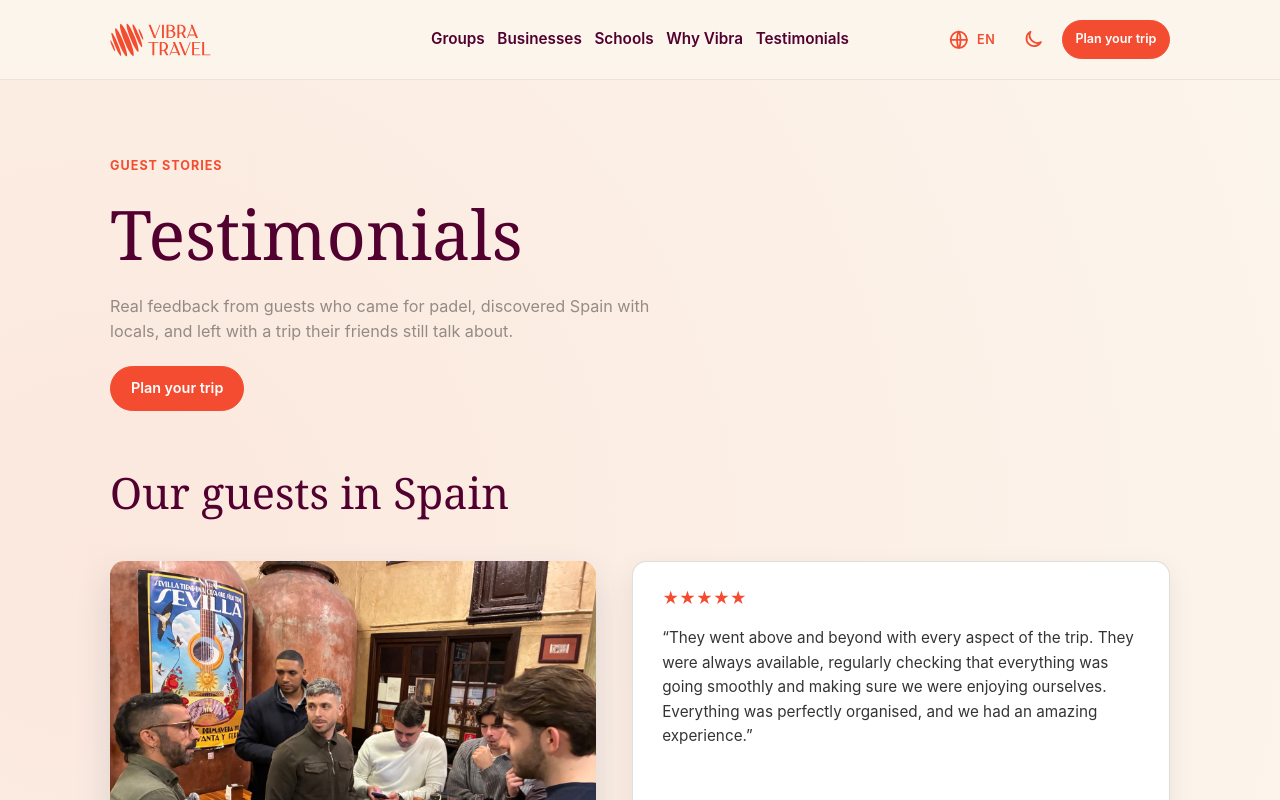
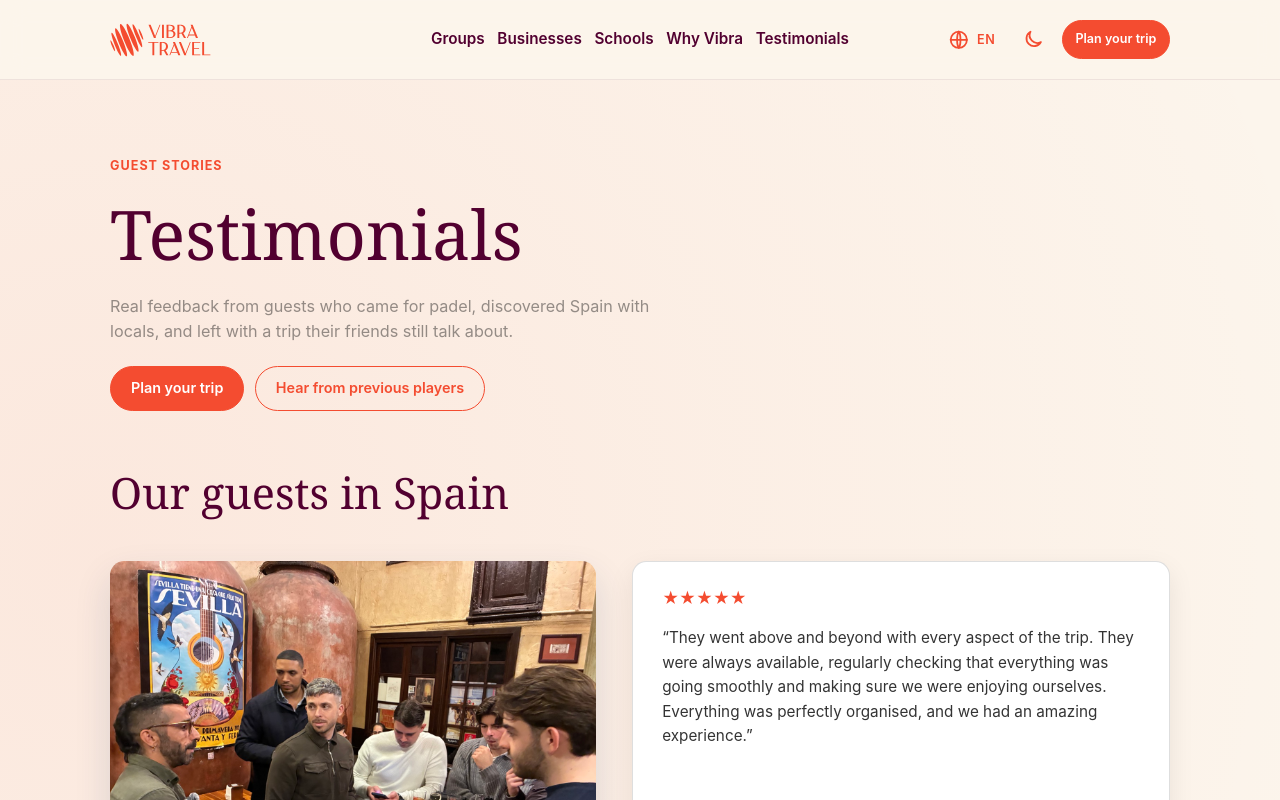
Before and after one commit to yahyafullstack01/vibra-travel-main, a Next.js app: page /testemonials in a window 1280 px wide. Shown: the top 800 px of the page. Built offline with nearby package versions, Linux system fonts and the light colour scheme; a web font is replaced by a local one.

Commit message:
add changges

```diff
--- a/components/Testemonials/Testemonials.module.css
+++ b/components/Testemonials/Testemonials.module.css
@@ -46,6 +46,7 @@
 }
 
 .cta {
+  display: inline-flex;
   align-items: center;
   background: var(--color-orange);
   border: 1px solid var(--color-orange);
@@ -57,12 +58,42 @@
   justify-content: center;
   line-height: 113%;
   padding: 10px 22px;
+  text-decoration: none;
   transition: all 0.3s ease-in-out;
 }
 
 .cta:hover {
   background: transparent;
   color: var(--color-orange);
+}
+
+.ctaRow {
+  display: flex;
+  flex-wrap: wrap;
+  align-items: center;
+  gap: 12px;
+}
+
+.ctaSecondary {
+  display: inline-flex;
+  align-items: center;
+  justify-content: center;
+  height: 50px;
+  padding: 10px 22px;
+  border-radius: 25px;
+  border: 1px solid var(--color-orange);
+  background: transparent;
+  color: var(--color-orange);
+  font-size: 16px;
+  font-weight: 600;
+  line-height: 113%;
+  text-decoration: none;
+  transition: all 0.3s ease-in-out;
+}
+
+.ctaSecondary:hover {
+  background: var(--color-orange);
+  color: var(--color-on-primary);
 }
 
 .stories {
@@ -204,6 +235,7 @@
 
 .videos {
   margin-top: 64px;
+  scroll-margin-top: 96px;
   display: flex;
   flex-direction: column;
   gap: 32px;
--- a/components/Testemonials/Testemonials.tsx
+++ b/components/Testemonials/Testemonials.tsx
@@ -25,9 +25,14 @@ export function Testemonials() {
           <p className={styles.eyebrow}>{t.eyebrow}</p>
           <h1 className={`${styles.title} cooper-font`}>{t.title}</h1>
           <p className={styles.intro}>{t.intro}</p>
-          <Link href="/contact" className={`nav-link ${styles.cta}`}>
-            {t.cta}
-          </Link>
+          <div className={styles.ctaRow}>
+            <Link href="/contact" className={`nav-link ${styles.cta}`}>
+              {t.cta}
+            </Link>
+            <a href="#video-testimonials" className={`nav-link ${styles.ctaSecondary}`}>
+              {t.videoCta}
+            </a>
+          </div>
         </header>
 
         <div className={styles.stories} aria-label={t.listLabel}>
@@ -99,7 +104,11 @@ export function Testemonials() {
           </div>
         ) : null}
 
-        <section className={styles.videos} aria-label={t.videoListLabel}>
+        <section
+          id="video-testimonials"
+          className={styles.videos}
+          aria-label={t.videoListLabel}
+        >
           <div className={styles.videosHeader}>
             <h2 className={`${styles.videoSectionTitle} cooper-font`}>
               {t.videoSectionTitle}
--- a/messages/merged/ar/nav-footer-home.json
+++ b/messages/merged/ar/nav-footer-home.json
@@ -248,6 +248,7 @@
     "title": "آراء المسافرين",
     "intro": "تعليقات حقيقية من ضيوف جاءوا من أجل البادل، واكتشفوا إسبانيا مع السكان المحليين، وعادوا بذكريات لا تزال تتحدث عنها.",
     "cta": "خطط رحلتك",
+    "videoCta": "اسمعوا من لاعبين سابقين",
     "photoSectionTitle": "ضيوفنا في إسبانيا",
     "listLabel": "آراء الضيوف",
     "items": [
--- a/messages/merged/en/nav-footer-home.json
+++ b/messages/merged/en/nav-footer-home.json
@@ -248,6 +248,7 @@
     "title": "Testimonials",
     "intro": "Real feedback from guests who came for padel, discovered Spain with locals, and left with a trip their friends still talk about.",
     "cta": "Plan your trip",
+    "videoCta": "Hear from previous players",
     "photoSectionTitle": "Our guests in Spain",
     "listLabel": "Guest testimonials",
     "items": [
--- a/messages/merged/en/story-contact-legal.json
+++ b/messages/merged/en/story-contact-legal.json
@@ -30,9 +30,10 @@
       {
         "title": "Places With Character",
         "paragraphs": [
-          "We carefully choose hotels that reflect the character of the places you're visiting and suit what your group is looking for.",
-          "In Sevilla, guests can stay at Casa Tomás, a beautifully restored traditional Andalusian townhouse in the heart of the old town. It offers an authentic and comfortable base, within walking distance of the city's historic streets, vibrant plazas and countless tapas bars.",
-          "In Barcelona, we work with carefully selected four-star hotels in great locations, giving your group a comfortable base to explore the city while enjoying access to some of the world's best padel facilities."
+          "We carefully choose accommodation that reflects the character of the places you're visiting and suits what your group is looking for.",
+          "Every trip is personalised, and we can source the accommodation that best suits your group - from boutique hotels and apartments to private city houses and villas.",
+          "In Sevilla, we have a partnership with Casa Tomás, a beautifully restored traditional Andalusian townhouse in the heart of the old town. It offers an authentic and comfortable base, within walking distance of the city's historic streets, vibrant plazas and countless tapas bars.",
+          "In Barcelona, we work with carefully selected hotels in great locations, giving your group a comfortable base to explore the city while enjoying access to some of the world's best padel facilities."
         ]
       },
       {
@@ -49,8 +50,8 @@
           "The best moments on our trips often happen when the padel finishes.",
           "One afternoon might end with wine tasting at L'Olivera, a beautiful vineyard hidden inside Barcelona's Collserola Natural Park, sharing local wines as the sun sets over the vineyards.",
           "Another evening could see you watching Sevilla FC or Real Betis with passionate local supporters before heading for tapas in neighbourhood bars that most visitors never discover.",
-          "Depending on the time of year, we might take you to a traditional village festival, a beach sardinada (sardine festival) on the Catalan coast, a flamenco performance, a local food market or a family-run winery.",
-          "No two trips are exactly the same because Spain is constantly celebrating something."
+          "Depending on the time of year, we might take you to a traditional village festival, the Carnival of Cádiz, a beach sardinada (sardine festival) on the Catalan coast, a flamenco performance or a local food market. Or, if you time it right, you could find yourself covered in tomatoes at La Tomatina in Valencia — the world's biggest food fight.",
+          "No two trips are exactly the same because Spain is constantly celebrating something. From major festivals to small local traditions, we build these experiences around your group and the time of year you visit."
         ]
       },
       {
--- a/messages/merged/es/nav-footer-home.json
+++ b/messages/merged/es/nav-footer-home.json
@@ -248,6 +248,7 @@
     "title": "Testimonios",
     "intro": "Opiniones reales de viajeros que vinieron por el pádel, descubrieron España con gente local y se llevaron un viaje del que todavía hablan.",
     "cta": "Planifica tu viaje",
+    "videoCta": "Escucha a jugadores anteriores",
     "photoSectionTitle": "Nuestros huéspedes en España",
     "listLabel": "Testimonios de viajeros",
     "items": [
--- a/messages/merged/fr/nav-footer-home.json
+++ b/messages/merged/fr/nav-footer-home.json
@@ -248,6 +248,7 @@
     "title": "Témoignages",
     "intro": "Des retours réels de voyageurs venus pour le padel, qui ont découvert l'Espagne avec des locaux et sont repartis avec un voyage dont ils parlent encore.",
     "cta": "Planifiez votre voyage",
+    "videoCta": "Écoutez d’anciens joueurs",
     "photoSectionTitle": "Nos voyageurs en Espagne",
     "listLabel": "Témoignages de voyageurs",
     "items": [
--- a/messages/merged/ru/nav-footer-home.json
+++ b/messages/merged/ru/nav-footer-home.json
@@ -248,6 +248,7 @@
     "title": "Отзывы",
     "intro": "Реальные отзывы гостей, которые приехали ради паделя, открыли Испанию с местными и увезли поездку, о которой до сих пор рассказывают друзьям.",
     "cta": "Запланировать поездку",
+    "videoCta": "Послушать предыдущих игроков",
     "photoSectionTitle": "Наши гости в Испании",
     "listLabel": "Отзывы гостей",
     "items": [
```
Also changed, not shown: messages/merged/ar/story-contact-legal.json (+6 -5 lines), messages/merged/es/story-contact-legal.json (+6 -5 lines), messages/merged/fr/story-contact-legal.json (+6 -5 lines), messages/merged/ru/story-contact-legal.json (+6 -5 lines).
